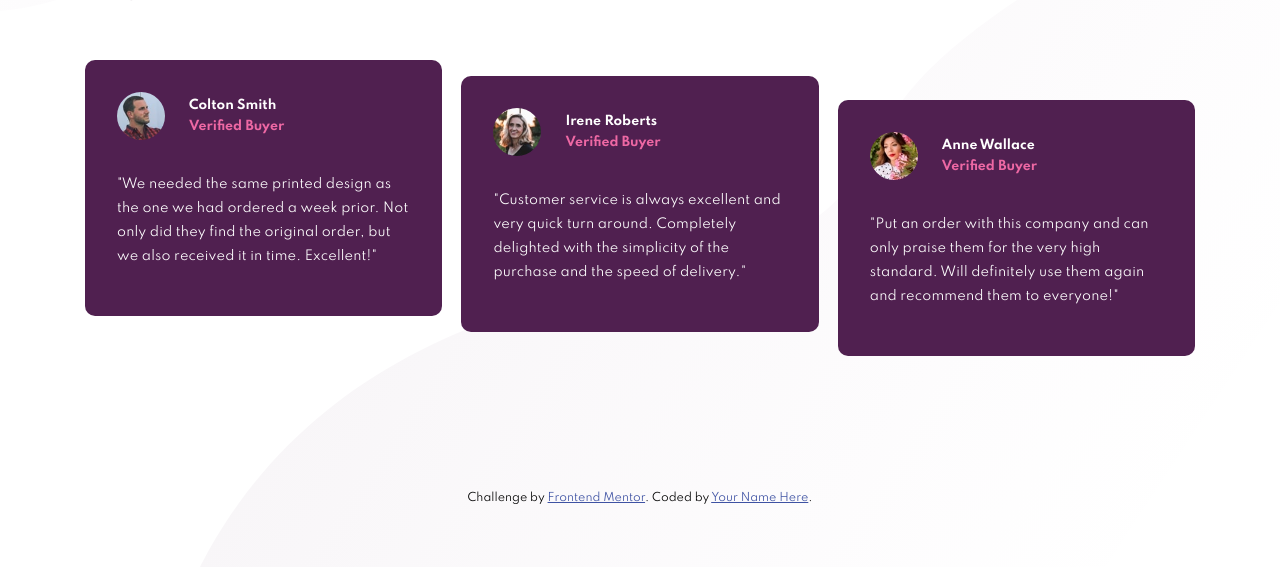
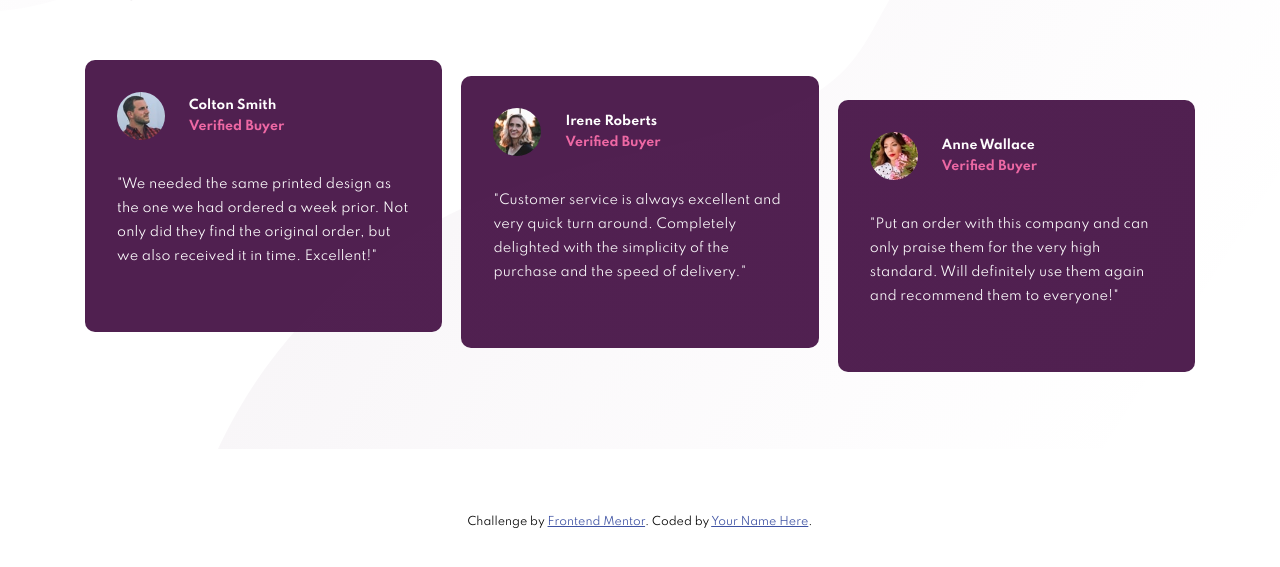
Before and after one commit to TimMartin13-Frontend-Mentor/social-proof-section, a website: page index.html in a window 1280 px wide. Shown: the part 351-918 px from the top of the page. After the commit the page ends 880 px from the top, so only its background shows below. Drawn offline with Linux system fonts and the light colour scheme.

Commit message:
Blob positioning

```diff
--- a/index.html
+++ b/index.html
@@ -18,6 +18,10 @@
 
   </head>
   <body>
+    <img src="./images/bg-pattern-top-mobile.svg" alt="background blob left" class="blob-left">
+    <img src="./images/bg-pattern-bottom-mobile.svg" alt="background blob right" class="blob-right">
+    <img src="./images/bg-pattern-top-desktop.svg" alt="background blob left" class="blob-left-desktop">
+    <img src="./images/bg-pattern-bottom-desktop.svg" alt="background blob right" class="blob-right-desktop">
     <main>
       <section class="container">
         <div class="upper-section">
--- a/sass/styles.scss
+++ b/sass/styles.scss
@@ -14,8 +14,32 @@ $white: hsl(0, 0%, 100%);
 body {
   font-size: 15px;
   font-family: 'Spartan', sans-serif;
-  background-image: url('/images/bg-pattern-top-mobile.svg');
-  background-repeat: no-repeat;
+
+  .blob-left {
+    position: absolute;
+    top: 0;
+    left: 0;
+  }
+
+  .blob-right {
+    position: absolute;
+    bottom: 0;
+    right: 0;
+  }
+
+  .blob-left-desktop {
+    position: absolute;
+    top: 0;
+    left: 0;
+    visibility: hidden;
+  }
+
+  .blob-right-desktop {
+    position: absolute;
+    bottom: 0;
+    right: 0;
+    visibility: hidden;
+  }
 }
 
 .container {
@@ -122,13 +146,27 @@ body {
   }
 }
 
-@media screen and (min-width: 800px) {
+@media screen and (min-width: 1000px) {
 
   body {
-    background-image: url('/images/bg-pattern-top-desktop.svg'), url('/images/bg-pattern-bottom-desktop.svg');
-    background-repeat: no-repeat, no-repeat;
-    background-position: top left, bottom right;
-    height: 100vh;
+    .blob-left {
+      visibility: hidden;
+    }
+
+    .blob-right {
+      visibility: hidden;
+    }
+
+    .blob-left-desktop {
+      visibility: visible;
+    }
+
+    .blob-right-desktop {
+      visibility: visible;
+      width: 83vw;
+      height: 85vh;
+    }
+
   }
 
   .container {
@@ -142,7 +180,6 @@ body {
 
     .intro {
       width: 43%;
-      // flex-basis: 50%;
       text-align: left;
 
       h1 {
@@ -183,7 +220,8 @@ body {
     gap: 1.2rem;
 
     .card {
-      height: 16rem;
+      height: 17rem;
+      margin-bottom: 1rem;
       flex-basis: 100%;
 
       &:nth-child(2) {
```
Also changed, not shown: styles/style.css, 1 other file.
